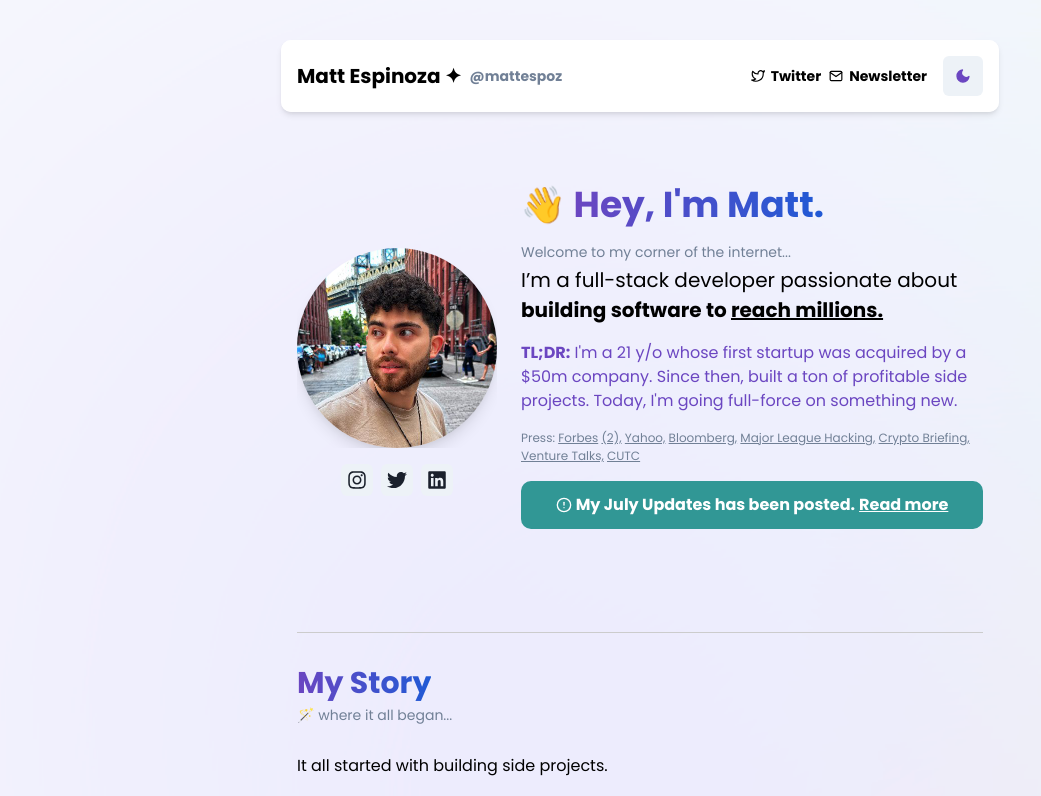
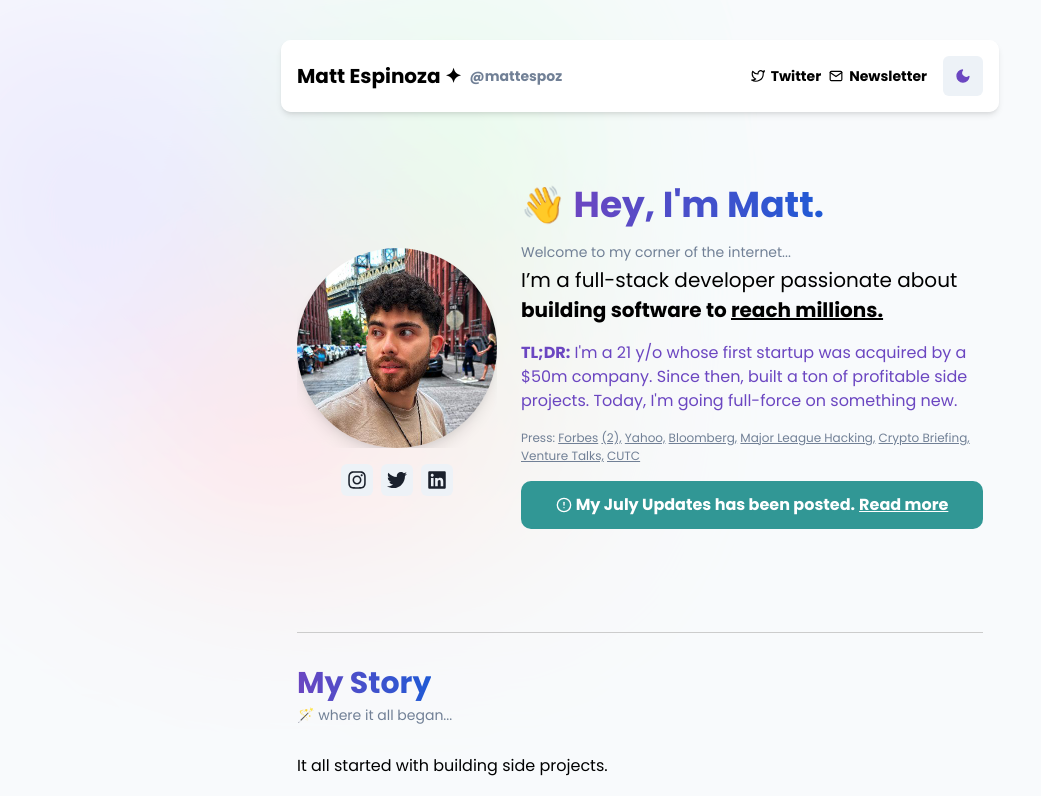
Before and after one commit to MattEspoz/personal-website, a Next.js app: page / in a window 1280 px wide. Shown: the top 796 px of the page, without its empty margins (0-1041 px from the left). Built offline with nearby package versions, Linux system fonts and the light colour scheme.

Commit message:
fixed backgroudn test

```diff
--- a/src/styles/theme.ts
+++ b/src/styles/theme.ts
@@ -35,6 +35,7 @@ const theme = extendTheme({
         backgroundRepeat: "no-repeat",
         backgroundSize: "cover",
         backgroundPosition: "left center",
+        backgroundAttachment: "fixed",
       },
     }),
   },
```
